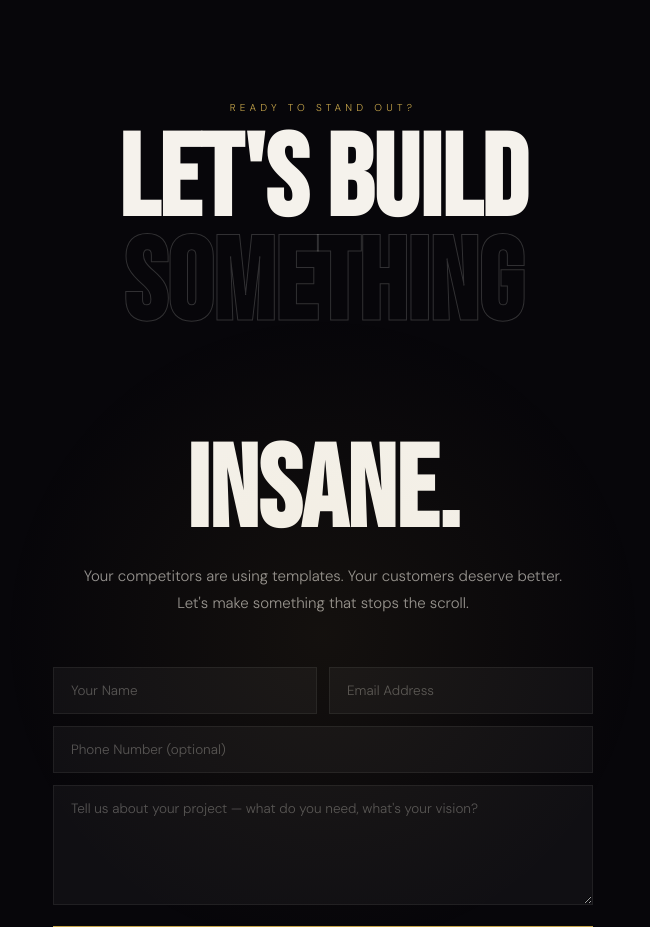
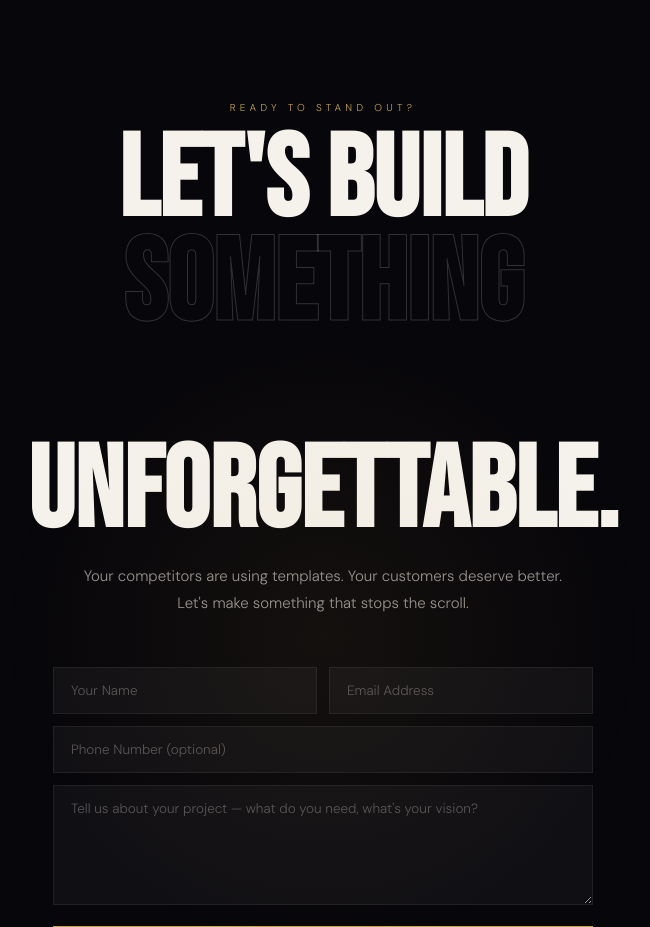
Before and after one commit to wilsoncreativeco/Wilson-Creative, a React (Vite) app: page / in a window 1280 px wide. Shown: the part 7140-8067 px from the top of the page, without its empty margins (317-967 px from the left). Built offline with nearby package versions, Linux system fonts and the light colour scheme.

Commit message:
Update App.jsx

```diff
--- a/src/App.jsx
+++ b/src/App.jsx
@@ -1070,7 +1070,7 @@ useEffect(() => {
         <div className="cta-glow" aria-hidden="true" />
 
         <p className="stag rv" style={{ justifyContent: 'center' }}>Ready to Stand Out?</p>
-        <h2 className="cta-h2 rv d1" id="cta-h2">Let&apos;s Build<br /><span>Something</span><br />Insane.</h2>
+        <h2 className="cta-h2 rv d1" id="cta-h2">Let&apos;s Build<br /><span>Something</span><br />Unforgettable.</h2>
         <p className="cta-sub rv d2">Your competitors are using templates. Your customers deserve better. Let&apos;s make something that stops the scroll.</p>
 
         <div className="contact-form rv d3">
```
